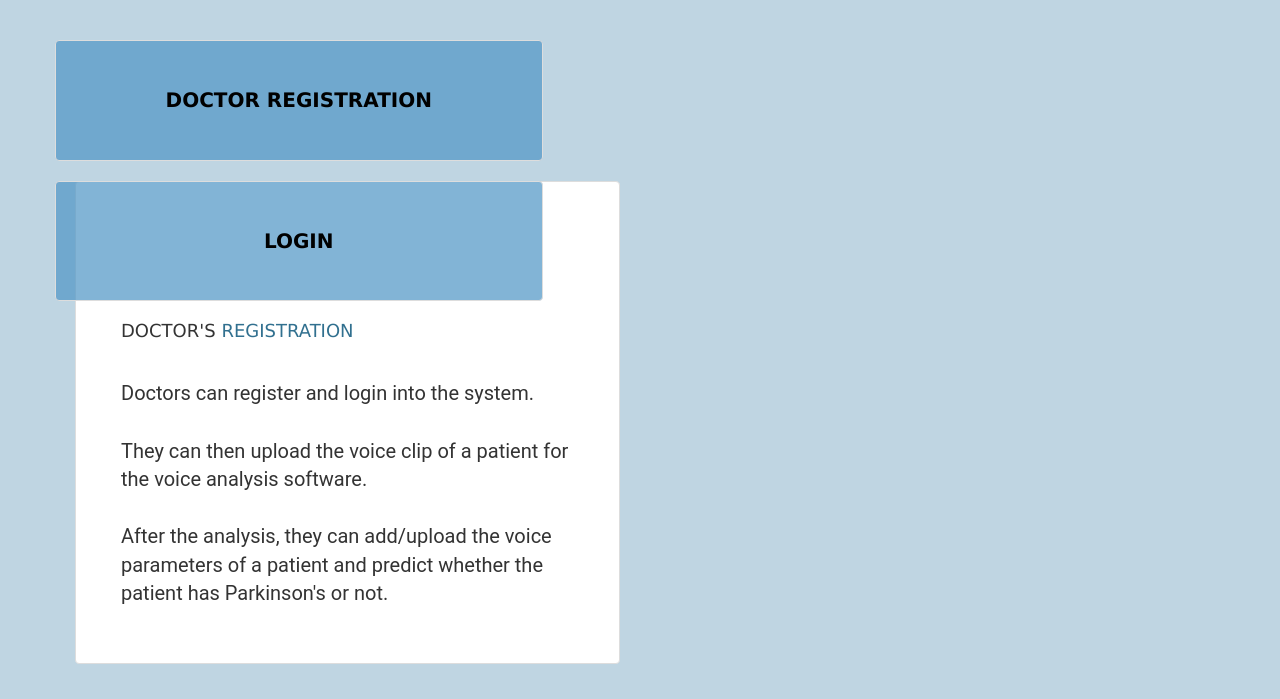
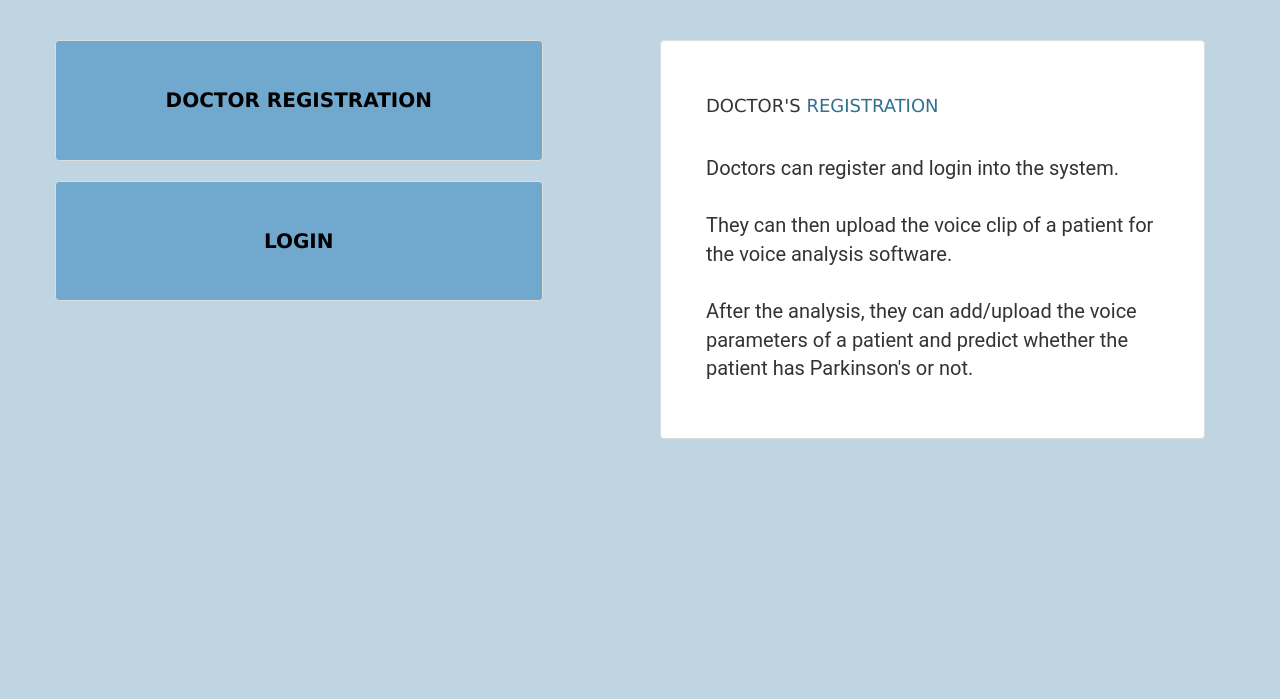
Before and after one commit to sashaikhss15/Parkins_Disease_Prediction_System, a Django app: page / in a window 1280 px wide. Shown: the part 52-751 px from the top of the page. Run offline with Django 3.2, Linux system fonts and the light colour scheme; some libraries are stand-ins or nearby versions.

Commit message:
Homepage UI adjusted

```diff
--- a/account/templates/account/index.html
+++ b/account/templates/account/index.html
@@ -77,7 +77,11 @@
             <div id="index" class="thumbnail  col-md-10" align="center">Login</div>
           </a>
         {% endif %}
+      </div>
+    </div>
 
+    <div class="col-md-6">
+      <div class="row justify-content-md-center align-items-md-center ">
         {% if is_user %}
         <div id="register" class="thumbnail col justify-content-md-center ">
           <form action="{% url 'account:doctor_account_index' %}" method="POST">
@@ -113,7 +117,6 @@
            <p class="para-text"> Doctors can register and login into the system.<br><br>They can then upload the voice clip of a patient for the voice analysis software. <br><br>After the analysis, they can add/upload the voice parameters of a patient and predict whether the patient has Parkinson's or not.</p>
         </div>
       {% endif %}
-
       </div>
     </div>
   </div>
```
Also changed, not shown: db.sqlite3. Lines whose indentation alone changed are shown as unchanged.
